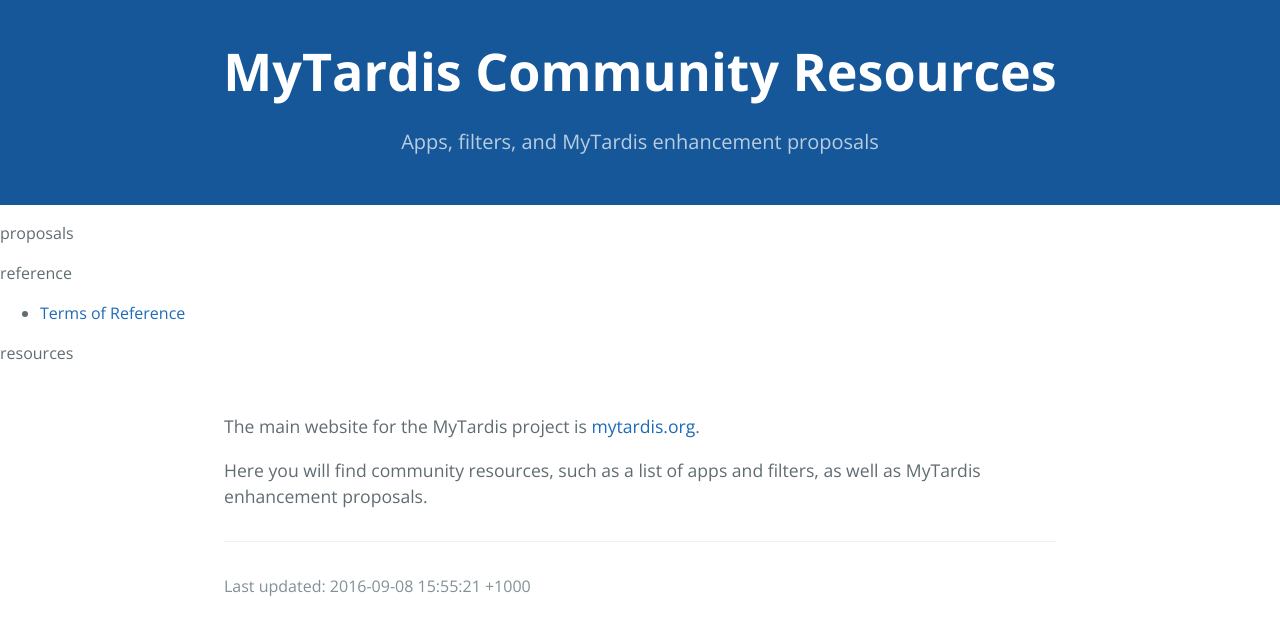
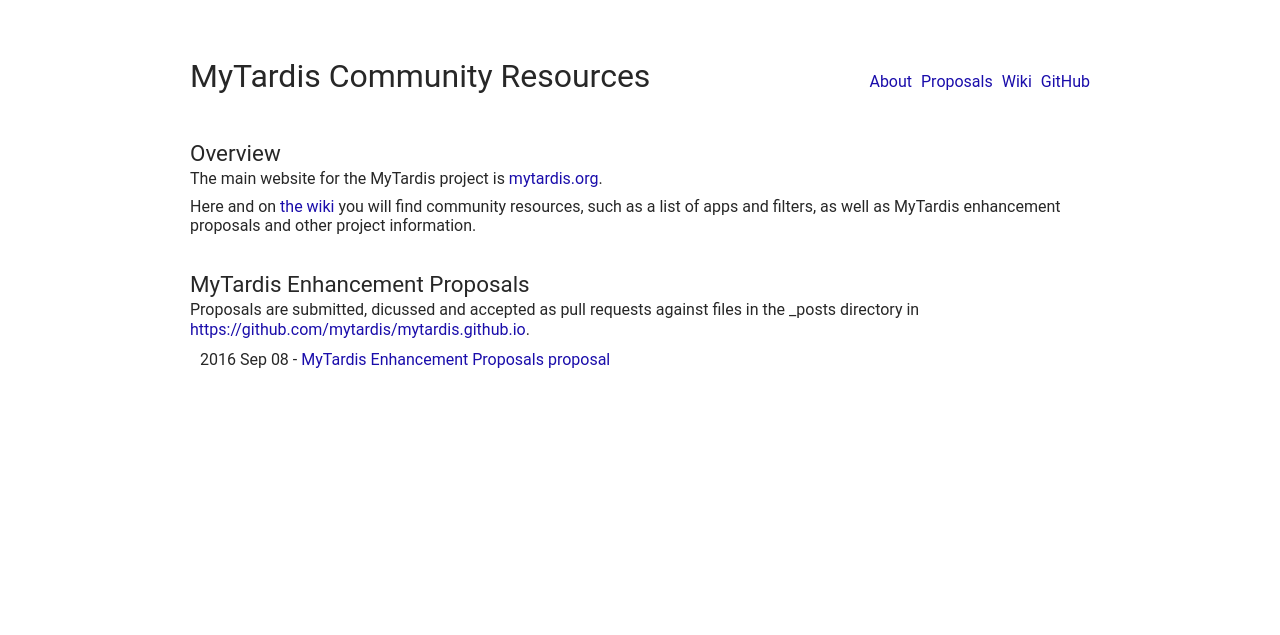
Before and after one commit to mytardis/mytardis.github.io, a Jekyll site: the page built from index.html, in a window 1280 px wide. Shown: the top 635 px of the page. Built offline with Jekyll 4.4.1, drawn with Linux system fonts in a browser that asks for light colours.

Commit message:
new theme, more content

```diff
--- a/_config.yml
+++ b/_config.yml
@@ -1,3 +1,25 @@
-exclude: ["README.md"]
+exclude: ["README.md", "LICENSE"]
 timezone: Australia/Melbourne
 category-list: [proposals, reference, resources]
+
+
+# Blog settings
+permalink: /blog/:title
+
+
+# My variables
+name: MyTardis Community Resources
+description: Community resources, apps, filters, and MyTardis enhancement proposals
+google_verification: null
+
+# Sass
+sass:
+  style: :compressed
+  sass_dir: _sass
+
+# Markdown
+markdown: kramdown
+kramdown:
+  input: GFM
+  hard_wrap: false
+highlighter: rouge
--- /dev/null
+++ b/_layouts/default.html
@@ -0,0 +1,34 @@
+<!DOCTYPE html>
+<html>
+
+<head>
+    <meta charset="utf-8">
+    <meta http-equiv="X-UA-Compatible" content="IE=edge">
+    <meta name="viewport" content="width=device-width, initial-scale=1, user-scalable=no">
+
+    {% if page.title %}
+        <title>{{ page.title }}</title>
+    {% else %}
+        <title>{{ site.name }}</title>
+    {% endif %}
+
+    <meta name="description" content="{{ site.description }}">
+
+    {% if site.google_verification %}
+        <meta name="google-site-verification" content="{{ site.google_verify }}">
+    {% endif %}
+
+    <link rel="icon" href="/assets/img/favicon.png">
+    <link href='https://fonts.googleapis.com/css?family=Inconsolata:400,700' rel='stylesheet' type='text/css'>
+    <link rel="stylesheet" type="text/css" href="/assets/css/main.css">
+</head>
+
+<body>
+
+    <div class="wrapper">
+        {{ content }}
+    </div>
+
+</body>
+
+</html>
--- /dev/null
+++ b/_sass/_config.scss
@@ -0,0 +1,21 @@
+// COLORS
+$color-black: #272727;
+$color-white: #FFFFFF;
+$color-grey: #EEEEEE;
+$color-link: #1A0DAB;
+$color-code: #00FF00;
+$color-hire-white: #FEFEFE;
+$color-hire-black: #272727;
+$color-hire-green: #B6EFD4;
+$color-hire-blue: #A0CCDA;
+$color-hire-shadow: rgba(0, 0, 0, 0.2);
+
+// FONT
+//$font-url: "https://fonts.googleapis.com/css?family=Ubuntu+Mono:400,700,400italic";
+//$font-family: "'Ubuntu Mono', ";
+
+$font-url: "https://fonts.googleapis.com/css?family=Roboto";
+$font-family: "'Roboto', sans-serif";
+
+// BREAKPOINTS
+$br: 1000px;
--- /dev/null
+++ b/_sass/_reset.scss
@@ -0,0 +1,37 @@
+/* http://meyerweb.com/eric/tools/css/reset/ */
+html, body, div, span, applet, object, iframe,
+h1, h2, h3, h4, h5, h6, p, blockquote, pre,
+a, abbr, acronym, address, big, cite, code,
+del, dfn, em, img, ins, kbd, q, s, samp,
+small, strike, strong, sub, sup, tt, var,
+b, u, i, center,
+dl, dt, dd, ol, ul, li,
+fieldset, form, label, legend,
+table, caption, tbody, tfoot, thead, tr, th, td,
+article, aside, canvas, details, embed,
+figure, figcaption, footer, header, hgroup,
+menu, nav, output, ruby, section, summary,
+time, mark, audio, video {
+	margin: 0;
+	padding: 0;
+	border: 0;
+	font-size: 1em;
+	font: inherit;
+	vertical-align: baseline;
+}
+a {
+    text-decoration: none;
+}
+// HTML5 display-role reset for older browsers
+article, aside, details, figcaption, figure,
+footer, header, hgroup, menu, nav, section {
+	display: block;
+}
+body {
+	line-height: 1;
+}
+table {
+	border-collapse: collapse;
+	border-spacing: 0;
+}
+/* END RESET */
--- /dev/null
+++ b/assets/css/main.scss
@@ -0,0 +1,237 @@
+---
+---
+
+@import "reset";
+@import "config";
+
+body {
+	color: $color-black;
+	background: $color-white;
+	font-family: 'Roboto', ;
+	font-size: 100%;
+	font-weight: 400;
+}
+h1 {
+	margin-bottom: 5px;
+}
+p {
+	font-size: 1em;
+	line-height: 120%;
+	padding-bottom: 0.5em;
+}
+a {
+  color: $color-link;
+  text-decoration: none;
+  &:visited {
+	color: $color-link;
+	text-decoration: none;
+  }
+  &:hover {
+	color: $color-link;
+	text-decoration: none;
+	padding-bottom: 1px;
+	border-bottom: 1px solid $color-link;
+  }
+  &:active {
+	color: $color-link;
+	text-decoration: none;
+  }
+}
+ul {
+	list-style: none;
+	li {
+		padding: 5px;
+		padding-left: 10px;
+		@media screen and (max-width: $br) {
+			padding: 10px 0 10px 0;
+		}
+	}
+}
+
+
+.wrapper {
+	max-width: 900px;
+	margin: auto;
+	padding: 60px 30px 60px 30px;
+	@media screen and (max-width: $br) {
+		padding: 20px;
+	}
+}
+
+
+.header {
+	display: flex;
+	justify-content: space-between;
+	align-items: baseline;
+	padding-bottom: 50px;
+	@media screen and (max-width: $br) {
+		display: block;
+	}
+	h1 {
+		font-size: 2em;
+		margin-bottom: 0;
+	}
+	ul {
+		margin-top: 10px;
+		li {
+			display: inline;
+			padding: 0;
+			padding-left: 5px;
+		}
+	}
+}
+
+.summary {
+	padding-bottom: 30px;
+	h1 {
+		font-size: 1.4em;
+		margin-bottom: 5px;
+	}
+}
+
+.blog {
+	padding-bottom: 30px;
+	h1 {
+		font-size: 1.4em;
+		margin-bottom: 5px;
+	}
+}
+
+.post {
+	padding-bottom: 30px;
+	&__back {
+		a {
+
+		}
+	}
+	&__title {
+		display: block;
+		margin-top: 20px;
+		margin-bottom: 6px;
+		h1 {
+			display: inline-block;
+			font-size: 1.6em;
+			font-weight: 700;
+			padding-right: 10px;
+			padding-bottom: 2px;
+			text-decoration: none;
+			border-bottom: 3px solid $color-black;
+		}
+	}
+	&__date {
+		p {
+			font-size: 1em;
+			font-style: italic;
+		}
+	}
+	&__meta {
+		p {
+
+		}
+	}
+	&__content {
+		padding-top: 40px;
+		h1 {
+			font-size: 1.4em;
+			font-weight: 700;
+			margin-top: 50px;
+			margin-bottom: 10px;
+		}
+		h2 {
+			font-size: 1.1em;
+			font-weight: 700;
+			margin-top: 25px;
+			margin-bottom: 5px;
+		}
+		p {
+			font-size: 1em;
+			line-height: 150%;
+			margin-bottom: 15px;
+		}
+		a {
+			padding-bottom: 1px;
+			border-bottom: 1px solid $color-link;
+			&:hover {
+				background-color: $color-grey;
+				text-decoration: none;
+			}
+		}
+		strong {
+			font-weight: 700;
+		}
+		em {
+			font-style: italic;
+		}
+		ul {
+			font-size: 1em;
+			list-style: circle;
+			margin-left: 30px;
+			margin-top: -10px;
+			margin-bottom: 15px;
+			li {
+				padding: 5px;
+				padding-left: 5px;
+				@media screen and (max-width: $br) {
+					padding: 10px 0 10px 0;
+				}
+			}
+			@media screen and (max-width: $br) {
+				margin-left: 10px;
+			}
+		}
+		img {
+			margin-top: 10px;
+			margin-bottom: 10px;
+			@media screen and (max-width: $br) {
+				width: 100%;
+				margin: auto;
+			}
+		}
+		code {
+			padding: 3px;
+			font-size: 0.9em;
+			border-radius: 3px;
+			background: $color-grey;
+		}
+		.highlight {
+			margin: 10px;
+			margin-bottom: 15px;
+			padding: 10px;
+			line-height: 1.5;
+			border-radius: 3px;
+			background: $color-black;
+			code {
+				color: $color-code;
+				background: none;
+			}
+		}
+		.codebreak {
+			margin: 15px;
+			border: 0;
+			border-bottom: 1px dashed $color-black;
+		}
+	}
+}
+
+.about {
+	&__title {
+		font-size: 1.6em;
+		font-weight: 700;
+		margin-top: 20px;
+		margin-bottom: 10px;
+	}
+	&__content {
+		margin-top: 20px;
+		h1 {
+			font-size: 1.2em;
+			font-style: italic;
+			margin-top: 30px;
+			margin-bottom: 5px;
+		}
+		p {
+			font-size: 1em;
+			line-height: 150%;
+			margin-bottom: 10px;
+		}
+	}
+}
--- /dev/null
+++ b/index.html
@@ -0,0 +1,37 @@
+---
+layout: default
+---
+
+<div class="header">
+    <h1>{{ site.name }}</h1>
+    <ul>
+        {% for item in site.data.navigation %}
+        <li>
+            <a href="{{ item.url }}">{{ item.title }}</a>
+        </li>
+        {% endfor %}
+    </ul>
+</div>
+<div class="summary">
+    <h1>Overview</h1>
+    <p>The main website for the MyTardis project is
+    <a href="http://mytardis.org">mytardis.org</a>.</p>
+    <p>
+    Here and on <a href="https://github.com/mytardis/mytardis.github.io/wiki">the
+      wiki</a> you will find community resources, such as a list of apps and filters, as
+    well as MyTardis enhancement proposals and other project information.
+  </p>
+</div>
+<div class="blog">
+    <h1>MyTardis Enhancement Proposals</h1>
+    <p>Proposals are submitted, dicussed and accepted as pull requests against
+      files in the _posts directory in <a href="https://github.com/mytardis/mytardis.github.io">https://github.com/mytardis/mytardis.github.io</a>.
+    </p>
+    <ul>
+        {% for post in site.posts %}
+        <li>
+            <span class="date">{{ post.date | date: '%Y %b %d' }}</span> - <a href="{{ post.url }}">{{ post.title }}</a>
+        </li>
+        {% endfor %}
+    </ul>
+</div>
--- a/index.md
+++ /dev/null
@@ -1,11 +0,0 @@
----
-layout: main
-title: Home
----
-
-The main website for the MyTardis project is [mytardis.org].
-
-Here you will find community resources, such as a list of apps and filters, as
-well as MyTardis enhancement proposals.
-
-[mytardis.org]: http://mytardis.org
```
Also changed, not shown: _data/navigation.yml (added, +11 -0 lines), _layouts/about.html (added, +11 -0 lines), _layouts/post.html (added, +21 -0 lines), _posts/2016-09-08-proposal-0001.md (added, +9 -0 lines), assets/js/fun.js (added, +60 -0 lines), proposals/index.html (added, +14 -0 lines), assets/img/favicon.png (added), 1 other file.
